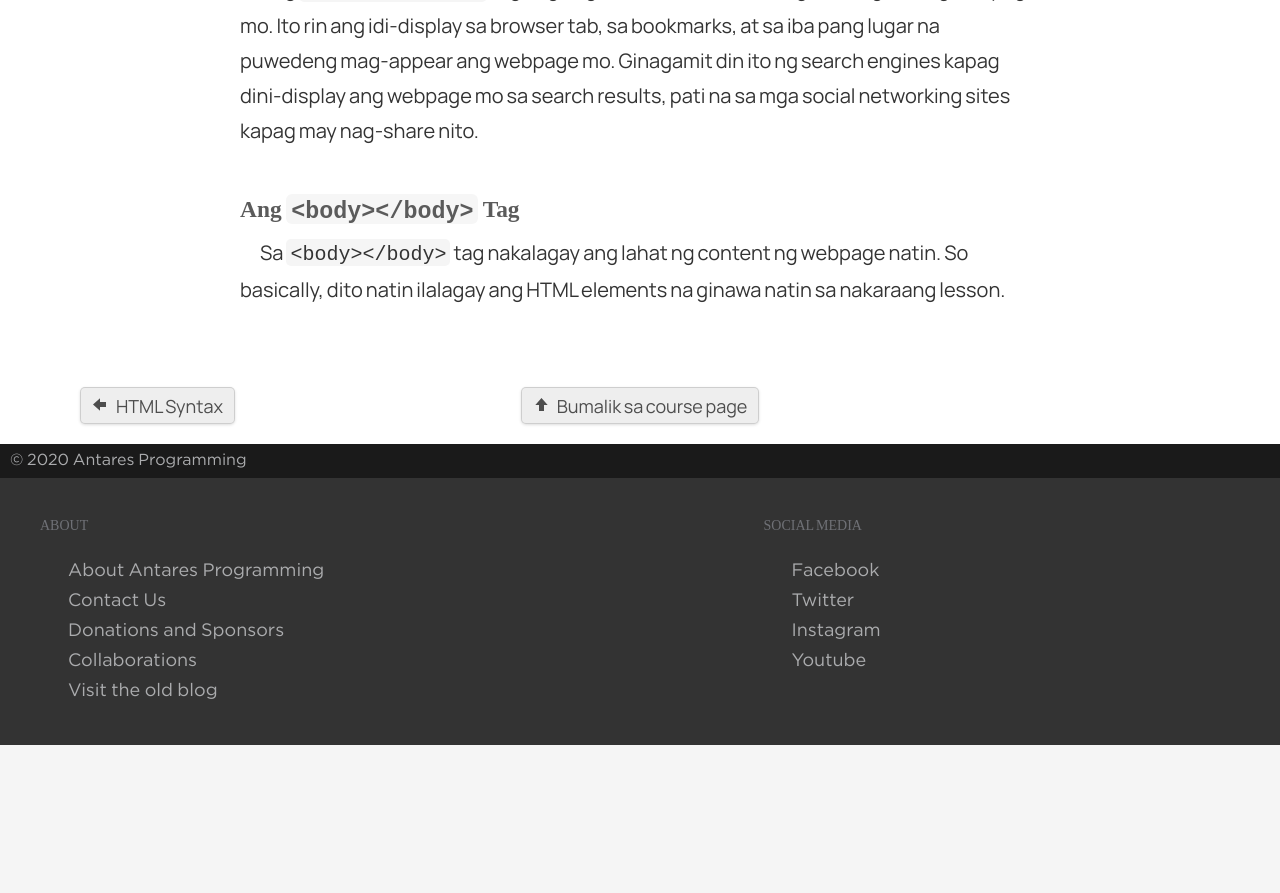
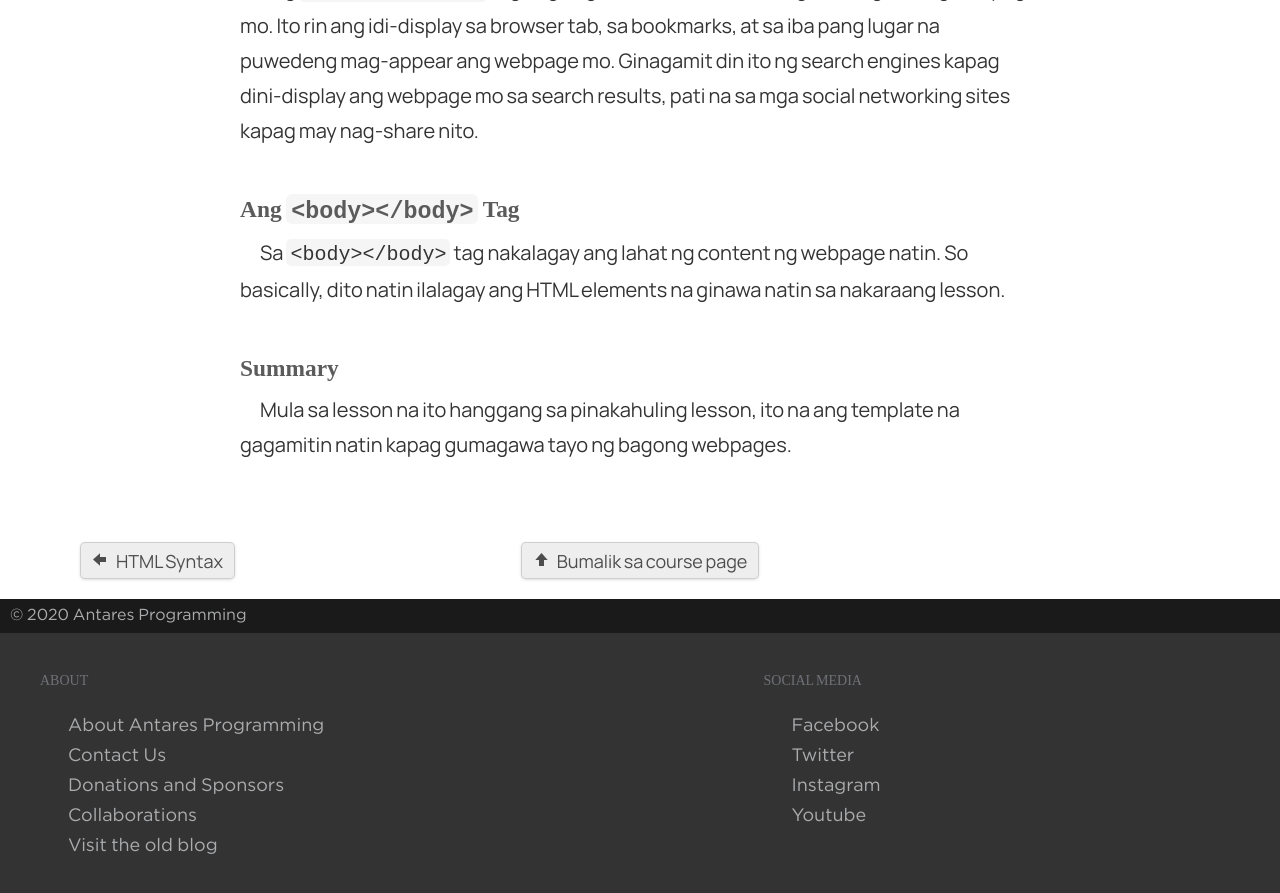
Before and after one commit to elementary/blog-template, a Jekyll site: the page built from courses/html-essentials/03-html-page.md, in a window 1280 px wide and 900 px high, scrolled down 3082 px. Shown: the top 893 px of the window. Built offline with Jekyll 4.4.1, drawn with Linux system fonts in a browser that asks for light colours; some web fonts are replaced; before the commit the page ends 3827 px from its top, so only the background shows below that.

Commit message:
Added new lesson

```diff
--- a/courses/html-essentials/03-html-page.md
+++ b/courses/html-essentials/03-html-page.md
@@ -62,3 +62,6 @@ Ang `<title></title>` tag ang nagsasabi sa browser kung ano ang title ng webpage
 
 ### Ang `<body></body>` Tag
 Sa `<body></body>` tag nakalagay ang lahat ng content ng webpage natin. So basically, dito natin ilalagay ang HTML elements na ginawa natin sa nakaraang lesson.
+
+### Summary
+Mula sa lesson na ito hanggang sa pinakahuling lesson, ito na ang template na gagamitin natin kapag gumagawa tayo ng bagong webpages.
```
